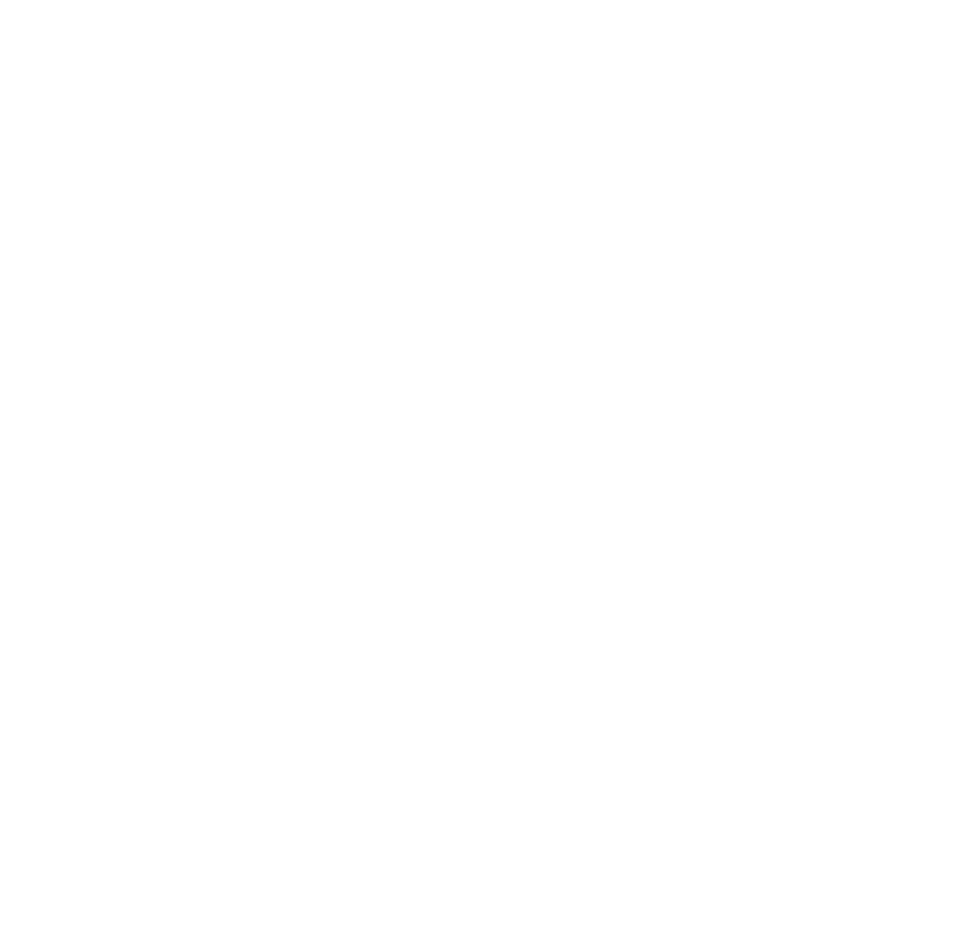
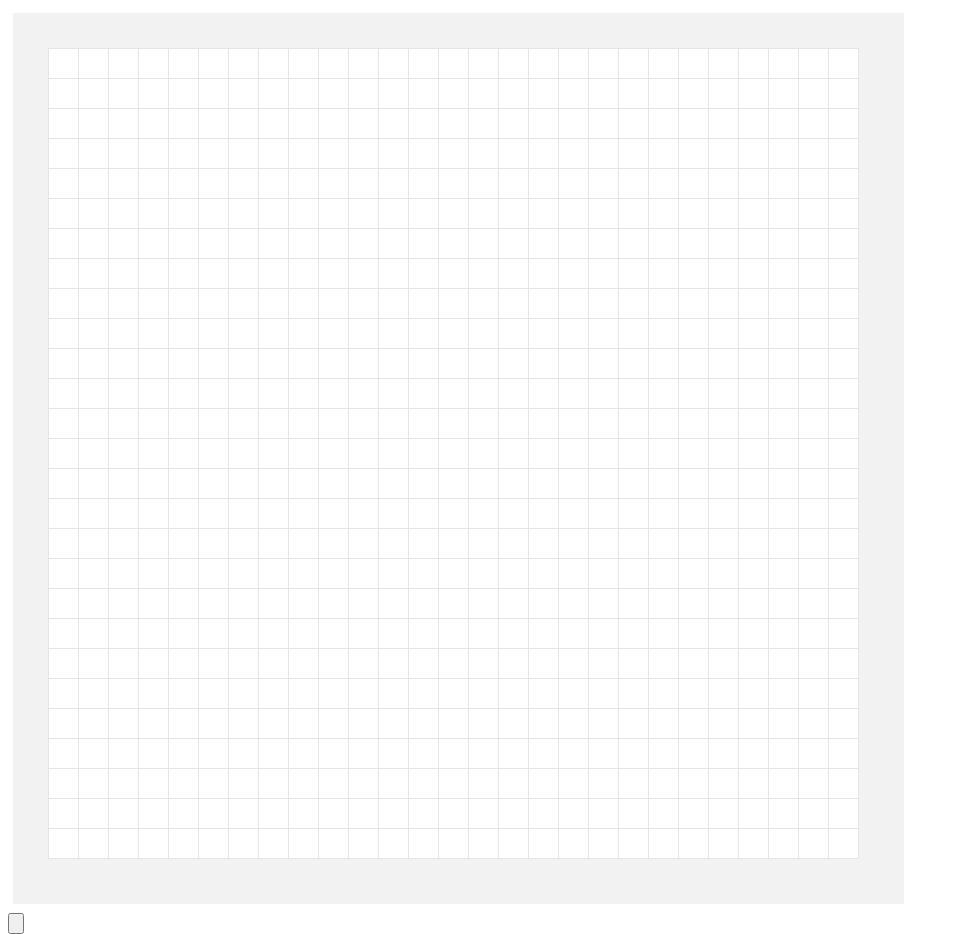
Before and after one commit to star-light-uml/star-front, an Angular app: page / in a window 1280 px wide. Shown: the whole page, without its empty margins (0-959 px from the left). Before the commit the page ends 800 px from the top, so only its background shows below. Built offline with nearby package versions, Linux system fonts and the light colour scheme.

Commit message:
实现了背景view

```diff
--- a/src/app/util/property.ts
+++ b/src/app/util/property.ts
@@ -20,6 +20,19 @@
      */
     private _editable = true;
 
+    /**
+     * 是否需要刷新页面
+     * @type {boolean}
+     * @private
+     */
+    private _needReDraw = false;
+
+    /**
+     *
+     * @type {boolean}
+     * @private
+     */
+    private _canvasDrawProperty = false;
 
     get value(): any {
         return this._value;
@@ -27,8 +40,15 @@
 
     set value(value: any) {
         if (this.editable) {
+            if (this._value !== value) {
+                this._needReDraw = true;
+            }
             this._value = value;
         }
+    }
+
+    drawDone() {
+        this._needReDraw = false;
     }
 
     get name(): string {
@@ -46,4 +66,17 @@
     set editable(value: boolean) {
         this._editable = value;
     }
+
+
+    get canvasDrawProperty(): boolean {
+        return this._canvasDrawProperty;
+    }
+
+    set canvasDrawProperty(value: boolean) {
+        this._canvasDrawProperty = value;
+    }
+
+    get needReDraw(): boolean {
+        return this._canvasDrawProperty && this._needReDraw;
+    }
 }
--- a/src/app/view/element/element.component.css
+++ b/src/app/view/element/element.component.css
@@ -1,5 +1,3 @@
 .element{
-    width: 0;
-    height: 0;
     position: relative;
 }
--- a/src/app/view/element/element.component.html
+++ b/src/app/view/element/element.component.html
@@ -1,4 +1,5 @@
 <div class="element" [ngStyle] = "content.style()">
-    <canvas #canvas width="{{content.property('width', '100px')}}" height="{{content.property('height', '100px')}}"></canvas>
+    <canvas #canvas width="{{content.property('cav-width', '100')}}" height="{{content.property('cav-height', '100')}}">Your browser can't support canvas tag</canvas>
     <app-element *ngFor="let c of content.children" [content]="c"></app-element>
+    <input type="button" (click)="content.test()">
 </div>
--- a/src/app/view/element/element.component.ts
+++ b/src/app/view/element/element.component.ts
@@ -1,4 +1,4 @@
-import {AfterContentInit, Component, ElementRef, Input, OnInit, ViewChild} from '@angular/core';
+import {AfterViewInit, Component, DoCheck, ElementRef, Input, ViewChild} from '@angular/core';
 import {Widget} from "../../widget/widget";
 
 @Component({
@@ -6,15 +6,17 @@
     templateUrl: './element.component.html',
     styleUrls: ['./element.component.css']
 })
-export class ElementComponent implements AfterContentInit {
+export class ElementComponent implements DoCheck {
 
     @ViewChild("canvas") canvas: ElementRef;
     @Input("content") content: Widget;
 
     constructor() { }
 
-    ngAfterContentInit() {
+    ngDoCheck(): void {
         this.content.context = this.canvas.nativeElement.getContext("2d");
-        this.content.draw();
+        if (this.content.context != null) {
+            this.content.draw();
+        }
     }
 }
--- a/src/app/widget/background.view.ts
+++ b/src/app/widget/background.view.ts
@@ -4,13 +4,34 @@
 
     constructor() {
         super();
-        this.editProperty("width", "800");
-        this.editProperty("height", "600");
+        this.editProperty("width", "800px");
+        this.editProperty("height", "600px");
+        this.editProperty("cav-width", 901);
+        this.editProperty("cav-height", 901);
+
+        this.getProperty("cav-width").canvasDrawProperty = true;
+        this.getProperty("cav-height").canvasDrawProperty = true;
     }
 
-    public draw() {
-        super.draw();
-        this.context.fillStyle = "red";
-        this.context.fillRect(0, 0, 100, 100);
+    public drawSelf() {
+        const width = this.getPropertyValue("cav-width") - 90;
+        const height = this.getPropertyValue("cav-height") - 90;
+        this.context.beginPath();
+
+        this.context.fillStyle = "#f2f2f2";
+        this.context.fillRect(5, 5, width + 80, height + 80);
+
+        this.context.fillStyle = "#fff";
+        this.context.fillRect(40, 40, width, height);
+
+        const gridWidth = 30;
+        this.context.fillStyle = "#e5e5e5";
+        for (let i = 0; i < (height / gridWidth); i++) {
+            this.context.fillRect(40, gridWidth * i + 40, width , 1);
+        }
+        for (let i = 0; i < (width / gridWidth); i++) {
+            this.context.fillRect(gridWidth * i + 40, 40, 1, height);
+        }
+        this.context.closePath();
     }
 }
--- a/src/app/widget/widget.ts
+++ b/src/app/widget/widget.ts
@@ -14,6 +14,8 @@
      * @private
      */
     private _name2Property = {};
+    private _properties: Property [] = [];
+    private _drawing = false;
 
     /**
      * 绘图上下文
@@ -33,9 +35,14 @@
         return this._children;
     }
 
+    get properties(): Property[] {
+        return this._properties;
+    }
+
     public addProperty(property: Property) {
         if (!this._name2Property[property.name]) {
             this._name2Property[property.name] = property;
+            this.properties.push(property);
         }
     }
 
@@ -50,9 +57,16 @@
         }
     }
 
-    public fixedProperty(name: string, fixed: boolean = false) {
-        if (this._name2Property[name]) {
-            this._name2Property[name].editable = !fixed;
+    public getProperty(name: string): Property {
+        return this._name2Property[name];
+    }
+
+    public getPropertyValue(name: string): any {
+        const pro = this._name2Property[name];
+        if (pro != null) {
+            return pro.value;
+        } else {
+            return null;
         }
     }
 
@@ -73,7 +87,37 @@
         };
     }
 
+    public test() {
+        this.editProperty("cav-width", this.property("cav-width") - 1);
+    }
+
+    protected needDraw(): boolean {
+        for (const pro of this.properties) {
+            if (pro.needReDraw) {
+               return true;
+            }
+        }
+        return false;
+    }
+
+    protected drawDone(): void {
+        this.properties.forEach((pro) => {
+            pro.drawDone();
+        });
+    }
+
+
     public draw() {
+        if (this.needDraw() && !this._drawing) {
+            this._drawing = true;
+            window.setTimeout(() => {
+                this.drawSelf();
+                this.drawDone();
+                this._drawing = false;
+            }, 10);
+        }
+    }
 
+    public drawSelf() {
     }
 }
--- a/tslint.json
+++ b/tslint.json
@@ -70,7 +70,6 @@
     "no-string-literal": false,
     "no-string-throw": true,
     "no-switch-case-fall-through": true,
-    "no-trailing-whitespace": true,
     "no-unnecessary-initializer": true,
     "no-unused-expression": true,
     "no-use-before-declare": true,
```
